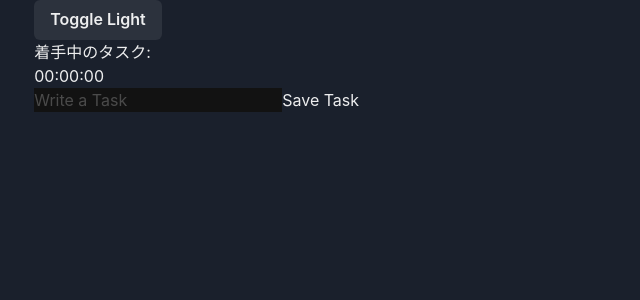
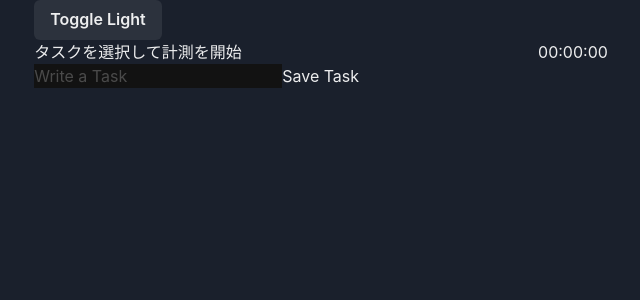
Before and after one commit to yuya-0928/yak-nextjs, a Next.js app: page / in a window 1280 px wide. Shown: the top 300 px of the page, without its empty margins (319-959 px from the left). Built offline with nearby package versions, Linux system fonts and the light colour scheme.

Commit message:
着手中のタスクの表示を調整

```diff
--- a/src/app/components/TaskTimer.tsx
+++ b/src/app/components/TaskTimer.tsx
@@ -4,7 +4,7 @@ import getTask from "../services/indexedDB/getTask";
 import updateTaskElapsedTime from "../services/indexedDB/updateTaskElapsedTime";
 import convertMsTime from "../helper/convertMsTime";
 import { TaskListUpdatedContext } from "../context/TaskListUpdatedContext";
-import { Box, Button, Text } from "@chakra-ui/react";
+import { Box, Button, Flex, Text } from "@chakra-ui/react";
 
 const TaskTimer = () => {
   const {isRunning, setIsRunning, currentTaskId, setCurrentTaskId, elapsedTime, setElapsedTime} = useContext(TaskTimerContext);
@@ -47,9 +47,13 @@ const TaskTimer = () => {
 
   return (
     <Box>
-      <Text>着手中のタスク: {currentTaskName}</Text>
-      <Text>{convertMsTime(elapsedTime)}</Text>
-      {isRunning && currentTaskId && (<Button onClick={() => handlePause(currentTaskId, elapsedTime)}>Pause</Button>)}
+      <Flex align="center" justify='space-between'>
+        <Text>{currentTaskName ? (currentTaskName) : ("タスクを選択して計測を開始")}</Text>
+        <Flex align="center" gap={3}>
+          <Text>{convertMsTime(elapsedTime)}</Text>
+          {isRunning && currentTaskId && (<Button onClick={() => handlePause(currentTaskId, elapsedTime)}>Pause</Button>)}
+        </Flex>
+      </Flex>
     </Box>
   )
 }
```
